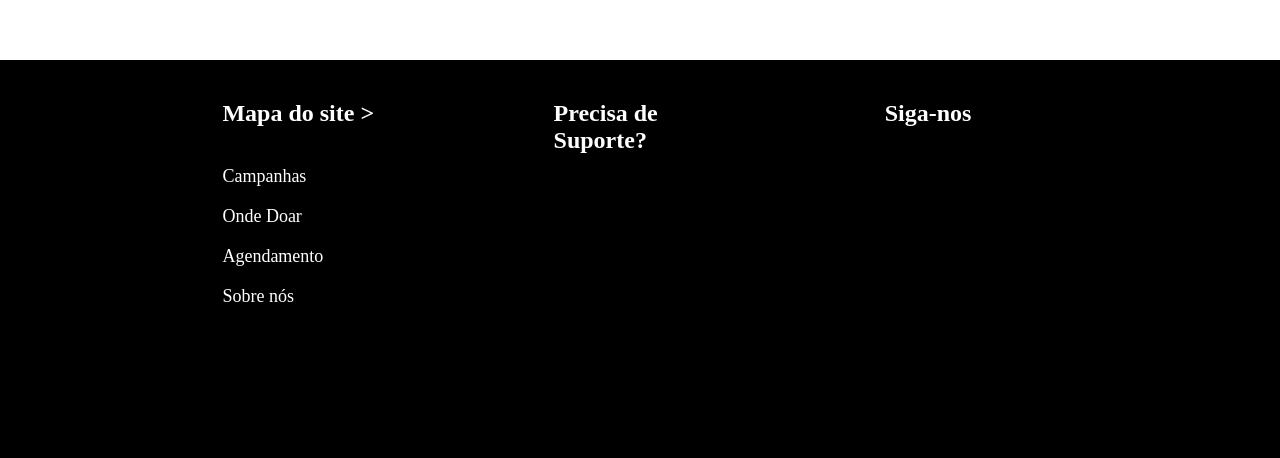
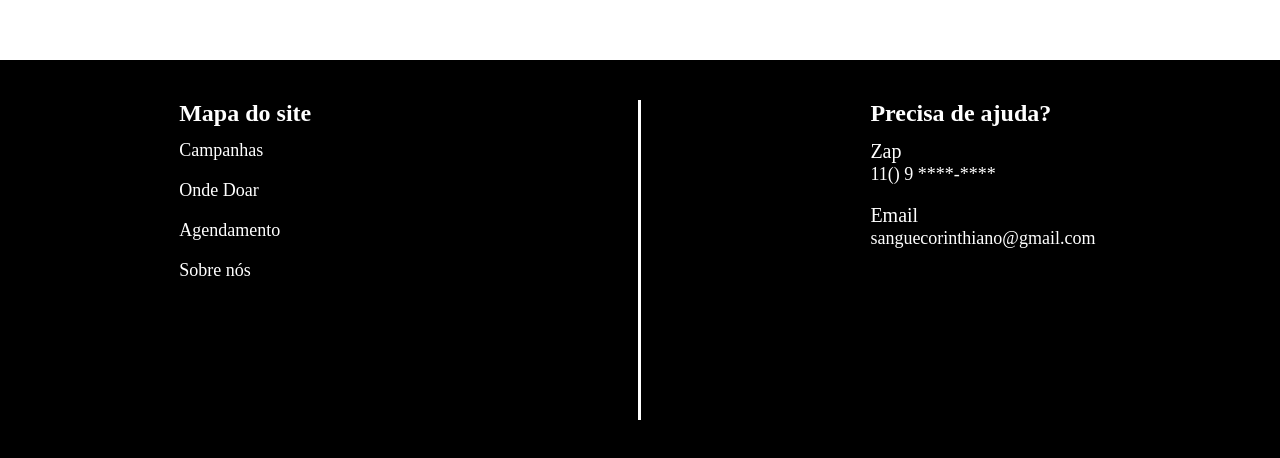
Before and after one commit to Grupo-1-PI/PROJETO-PI, a plain HTML site: page Front-end/html - Sanue Corinthiano/tela2.html in a window 1280 px wide. Shown: the part 1660-2118 px from the top of the page. Drawn offline with Linux system fonts and the light colour scheme.

Commit message:
Roda pe, validar com minha parceira kakoi

```diff
--- a/Front-end/css - Sangue Corinthiano/rascunho.css
+++ b/Front-end/css - Sangue Corinthiano/rascunho.css
@@ -14,6 +14,14 @@ body {
     justify-content: center;
     align-items: center;
 }
+
+.format-left{
+    display: flex;
+    justify-content: left;
+
+    background-color: aquamarine;
+}
+
 
 .container {
     height: 100%;
@@ -102,12 +110,12 @@ body {
     .boxConteudo {
         display: flex;
         flex-direction: column;
-        width: 15%;
+        width: 20%;
         height: 80%;
         /* background-color: red; */
 
         .titulo {
-            height: 7vh;
+            height: 40px;
 
             /* background-color: bisque; */
 
@@ -118,16 +126,29 @@ body {
             }
         }
 
+        .subTitulo{
+            height: 24px;
+
+            /* background-color: azure; */
+
+            span{
+                color: white;
+                font-size: 20px;
+            }
+        }
+
         .conteudo {
             display: flex;
             flex-direction: column;
-            justify-content: center;
-            height: 5vh;
-
-
-            /* background-color: white; */
+            height: 40px;
 
             a {
+                color: white;
+                text-decoration: none;
+                font-size: 18px;
+            }
+
+            p{
                 color: white;
                 text-decoration: none;
                 font-size: 18px;
@@ -136,6 +157,12 @@ body {
 
         }
 
+        .linha{
+            height: 100%;
+            width: 3px;
+            background-color: white;
+        }
+
 
 
 
--- a/Front-end/html - Sanue Corinthiano/tela2.html
+++ b/Front-end/html - Sanue Corinthiano/tela2.html
@@ -51,11 +51,13 @@
     <div class="rodaPe format-center">
         <div class="container">
             <div class="conteudoRodaPe">
-                <div class="boxConteudo">
-                    <div class="titulo">
+                <div class="boxConteudo ">
+                    <div class="titulo ">
                         <span>
-                            Mapa do site >
+                            Mapa do site
                         </span>
+
+
                     </div>
                     <div class="conteudo">
                         <a href="">Campanhas</a>
@@ -70,24 +72,44 @@
                         <a href="">Sobre nós</a>
                     </div>
                 </div>
-                <div class="boxConteudo">
+
+                <div class="boxConteudo format-center">
+                    <div class="linha">
+
+                    </div>
+                </div>
+
+                <div class="boxConteudo" >
                     <div class="titulo">
-                        <span>Precisa de Suporte?</span>
-                    </div>
-                    <div class="conteudo">
                         <span>
-                            WhatsApp - (11) 9 ****-****
+                            Precisa de ajuda?
                         </span>
                     </div>
 
-                </div>
-                <div class="boxConteudo">
-                    <div class="titulo">
-                        <span>Siga-nos</span>
+                    <div class="subTitulo">
+                        <span>
+                            Zap
+                        </span>
                     </div>
                     <div class="conteudo">
+                        <a>
+                            11() 9 ****-****
+                        </a>
+                    </div>
 
+                    <div class="subTitulo">
+                        <span>
+                            Email
+                        </span>
                     </div>
+                    <div class="conteudo">
+                        <a>
+                            sanguecorinthiano@gmail.com
+                        </a>
+                    </div>
+
+
+
                 </div>
             </div>
         </div>
```
